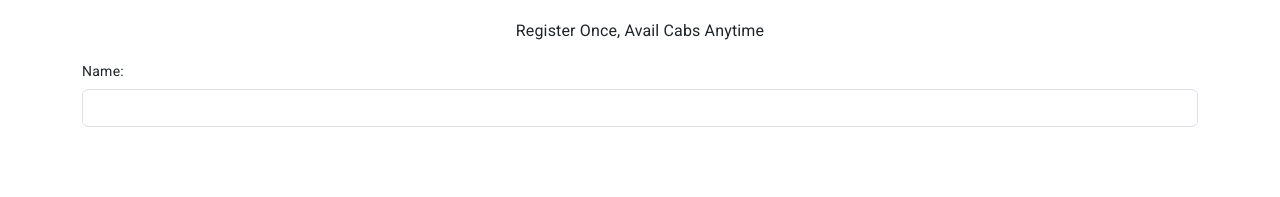
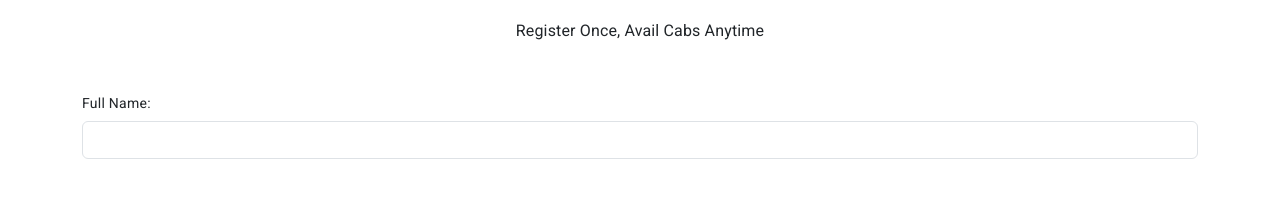
Before and after one commit to ashimaakash03/ride-booking-application, an Angular app in the folder ride-booking-application-frontend/: page / in a window 1280 px wide. Shown: the part 133-330 px from the top of the page. Built offline with nearby package versions, Linux system fonts and the light colour scheme.

Commit message:
modified name field of registration form

```diff
--- a/ride-booking-application-frontend/src/app/components/registration/registration.component.html
+++ b/ride-booking-application-frontend/src/app/components/registration/registration.component.html
@@ -3,11 +3,12 @@
 	<h3> Register Once, Avail Cabs Anytime</h3>
 </div>
 <div class="container">
-	<div class="form mt-lg-3">
-		<form class="needs-validation">
+	<div class="form mt-lg-5 justify-content-center">
+		<form class="needs-validation" novalidate>
 			<div class="mt-lg-3 mb-lg-3">
-				<label class="form-label" for="name-input">Name: </label>
+				<label class="form-label" for="name-input">Full Name: </label>
 				<input class="form-control" id="name-input" required type="text">
+				<div class="invalid-feedback"> Name Cannot be blank</div>
 			</div>
 		</form>
 	</div>
```
